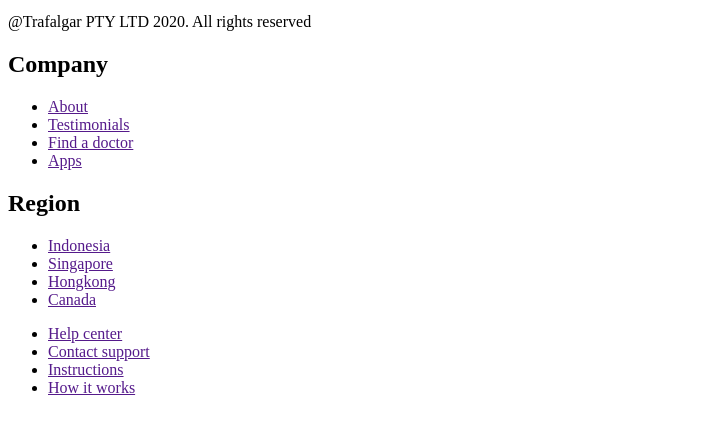
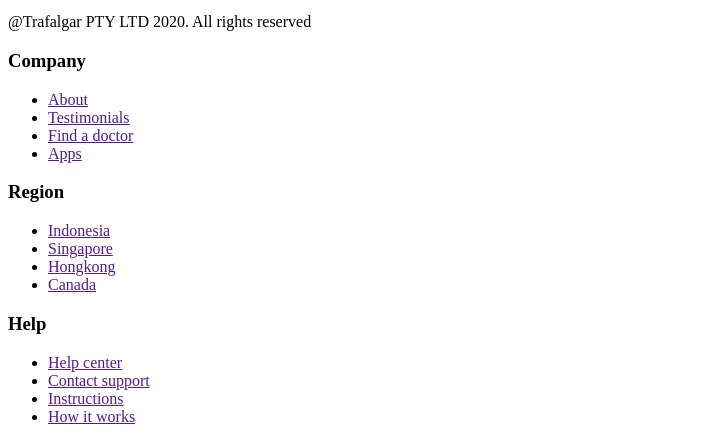
Before and after one commit to Eastvarga/goit-alter-02-hw-trafalgar, a plain HTML site: page index.html in a window 1280 px wide. Shown: the part 2061-2503 px from the top of the page, without its empty margins (0-727 px from the left). Before the commit the page ends 2474 px from the top, so only its background shows below. Drawn offline with Linux system fonts and the light colour scheme.

Commit message:
Correction 1
Доработан текст

```diff
--- a/index.html
+++ b/index.html
@@ -193,7 +193,7 @@
       <nav>
         <!-- company section -->
         <section>
-          <h2>Company</h2>
+          <h3>Company</h3>
           <ul>
             <li><a href="">About</a></li>
             <li><a href="">Testimonials</a></li>
@@ -203,7 +203,7 @@
         </section>
         <!-- region section -->
         <section>
-          <h2>Region</h2>
+          <h3>Region</h3>
           <ul>
             <li><a href="">Indonesia</a></li>
             <li><a href="">Singapore</a></li>
@@ -213,6 +213,7 @@
         </section>
         <!-- help section -->
         <section>
+          <h3>Help</h3>
           <ul>
             <li><a href="">Help center</a></li>
             <li><a href="">Contact support</a></li>
```
